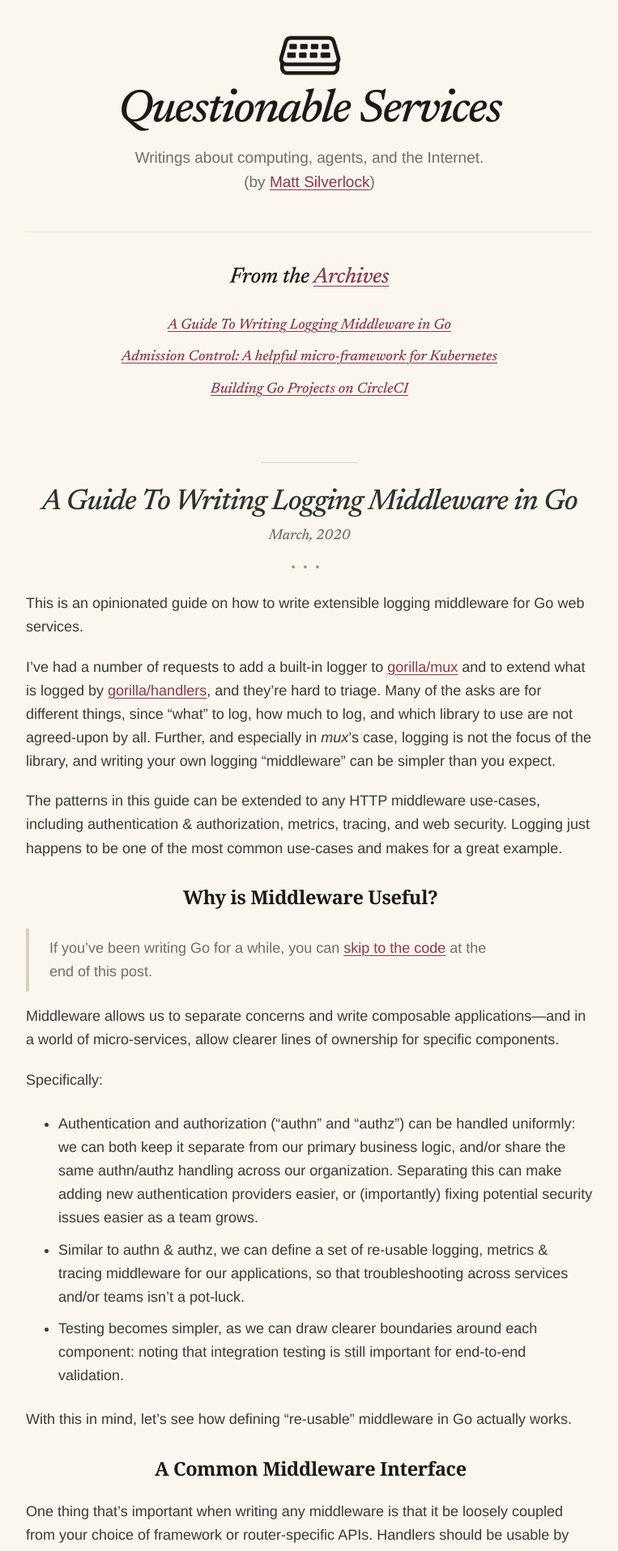
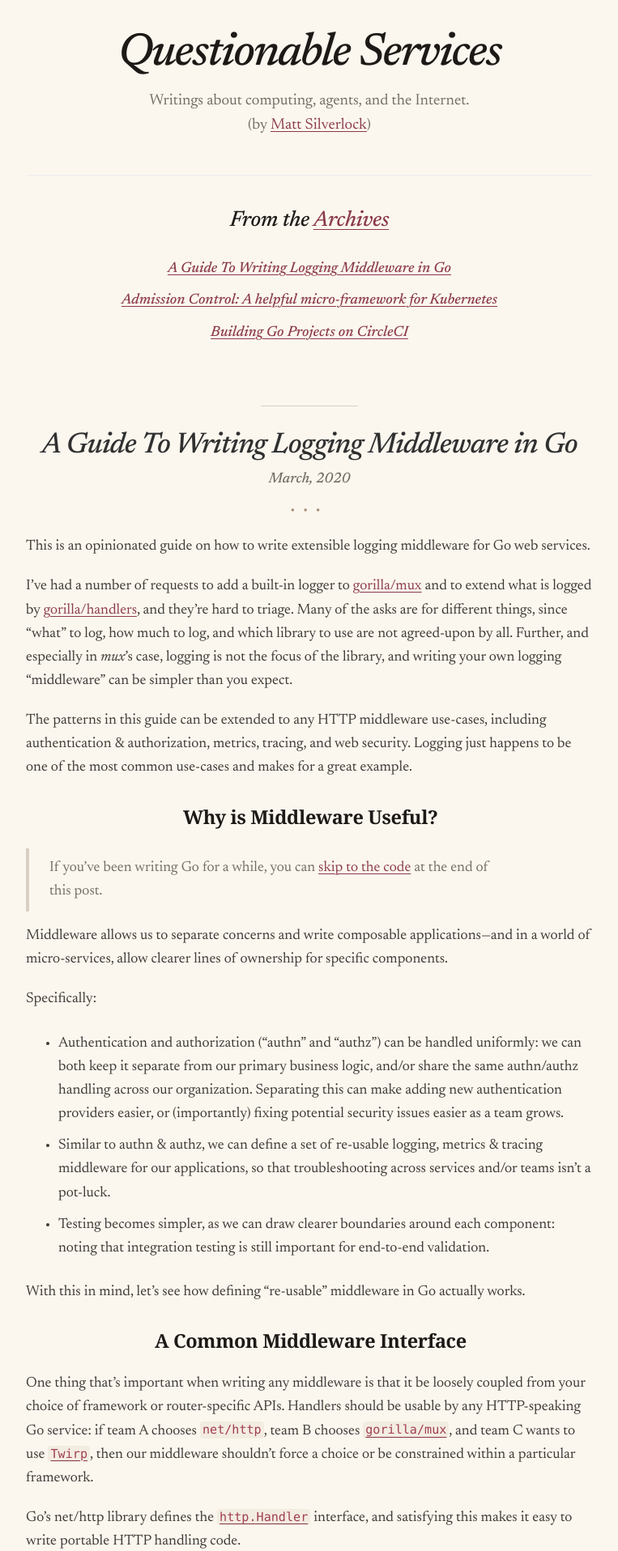
Before and after one commit to elithrar/elithrar.github.io, a Jekyll site: the page built from index.html, in a window 1280 px wide. Shown: the top 1916 px of the page at 81% size, without its empty margins (258-1021 px from the left). Built offline with Jekyll 4.4.1, drawn with Linux system fonts in a browser that asks for light colours; the list of posts is cut into pages by our own code.

Commit message:
Use Newsreader for body text and remove the masthead logo

```diff
--- a/_includes/head.html
+++ b/_includes/head.html
@@ -31,6 +31,15 @@
     site.title }} &middot; {{ site.tagline }} {% endif %}
   </title>
 
+  <!-- Newsreader Text Regular for body copy. -->
+  <link
+    rel="preload"
+    href="/public/fonts/newsreader-text-regular-cfcb4f7a.woff2"
+    as="font"
+    type="font/woff2"
+    crossorigin
+  />
+
   <!-- Newsreader Medium Italic, reduced to the Latin subset used by the site. -->
   <link
     rel="preload"
--- a/_layouts/default.html
+++ b/_layouts/default.html
@@ -5,14 +5,6 @@
   <body>
     <div class="container">
       <div class="header">
-        <img
-          class="header-mark"
-          src="/public/favicon.svg"
-          width="64"
-          height="64"
-          alt=""
-          aria-hidden="true"
-        />
         {% if page.url == "/" or paginator %}
         <h1 class="header-title"><a href="/">{{ site.title }}</a></h1>
         {% else %}
--- a/public/css/app.css
+++ b/public/css/app.css
@@ -9,11 +9,44 @@
   --link-visited: #672633;
   --link-active: #541f2b;
   --code: #a13f52;
-  --font-body: "Helvetica Neue", Helvetica, Arial, sans-serif;
+  --font-body: "Newsreader Text", "Iowan Old Style", "Palatino Linotype",
+    Georgia, "Times New Roman", serif;
   --font-heading: Georgia, "Times New Roman", serif;
   --font-editorial: "Newsreader", "Iowan Old Style", "Palatino Linotype",
     Georgia, "Times New Roman", serif;
   --font-code: Menlo, Monaco, Consolas, "Courier New", monospace;
+}
+
+@font-face {
+  font-family: "Newsreader Text";
+  font-style: normal;
+  font-weight: 400;
+  font-display: swap;
+  src: url("/public/fonts/newsreader-text-regular-cfcb4f7a.woff2") format("woff2");
+}
+
+@font-face {
+  font-family: "Newsreader Text";
+  font-style: normal;
+  font-weight: 700;
+  font-display: swap;
+  src: url("/public/fonts/newsreader-text-bold-cfcb4f7a.woff2") format("woff2");
+}
+
+@font-face {
+  font-family: "Newsreader Text";
+  font-style: italic;
+  font-weight: 400;
+  font-display: swap;
+  src: url("/public/fonts/newsreader-text-italic-cfcb4f7a.woff2") format("woff2");
+}
+
+@font-face {
+  font-family: "Newsreader Text";
+  font-style: italic;
+  font-weight: 700;
+  font-display: swap;
+  src: url("/public/fonts/newsreader-text-bolditalic-cfcb4f7a.woff2") format("woff2");
 }
 
 @font-face {
@@ -164,13 +197,6 @@ h3 {
 .header {
   color: var(--ink);
   margin-bottom: 2.25rem;
-}
-
-.header-mark {
-  display: block;
-  width: 4.25rem;
-  height: 4.25rem;
-  margin: -0.75rem auto 0;
 }
 
 .header-title {
```
Also changed, not shown: public/fonts/README.md (added, +5 -0 lines), src/index.ts (+6 -1 lines), .github/workflows/preview.yaml (added), public/fonts/newsreader-text-bold-cfcb4f7a.woff2 (added), public/fonts/newsreader-text-bolditalic-cfcb4f7a.woff2 (added), public/fonts/newsreader-text-italic-cfcb4f7a.woff2 (added), public/fonts/newsreader-text-regular-cfcb4f7a.woff2 (added).
